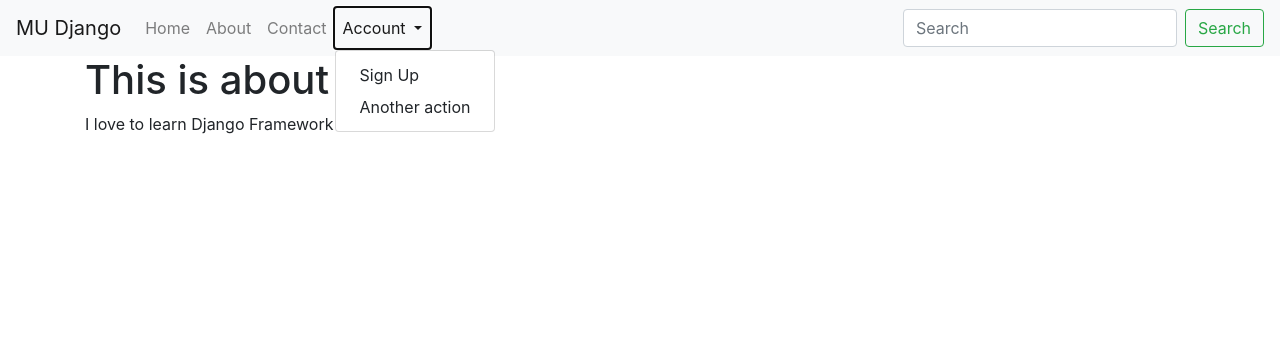
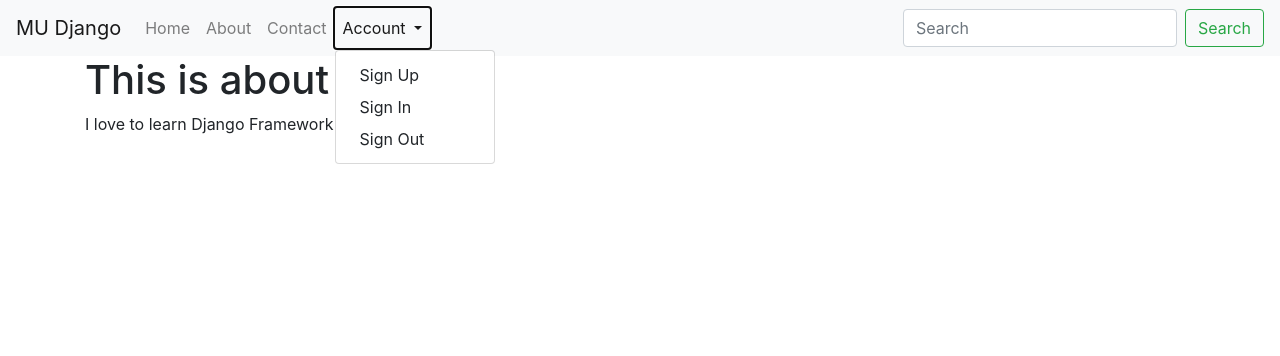
Before and after one commit to cckcoder/mu_web, a Django app: page /about/ in a window 1280 px wide, after a click on "Account". Shown: the top 356 px of the page. Run offline with Django 4.2, Linux system fonts and the light colour scheme.

Commit message:
add: sign in, sign out to base

```diff
--- a/blog/templates/blog/base.html
+++ b/blog/templates/blog/base.html
@@ -31,7 +31,10 @@
             </a>
             <div class="dropdown-menu">
             <a class="dropdown-item" href="{% url 'sign-up' %}">Sign Up</a>
-            <a class="dropdown-item" href="#">Another action</a>
+            <a class="dropdown-item" href="{% url 'sign-in' %}">Sign In</a>
+            <a class="dropdown-item" href="{% url 'sign-out' %}">
+                Sign Out
+            </a>
         </li>
         </ul>
         <form class="form-inline my-2 my-lg-0" action="{% url 'home' %}" method="GET">
```
